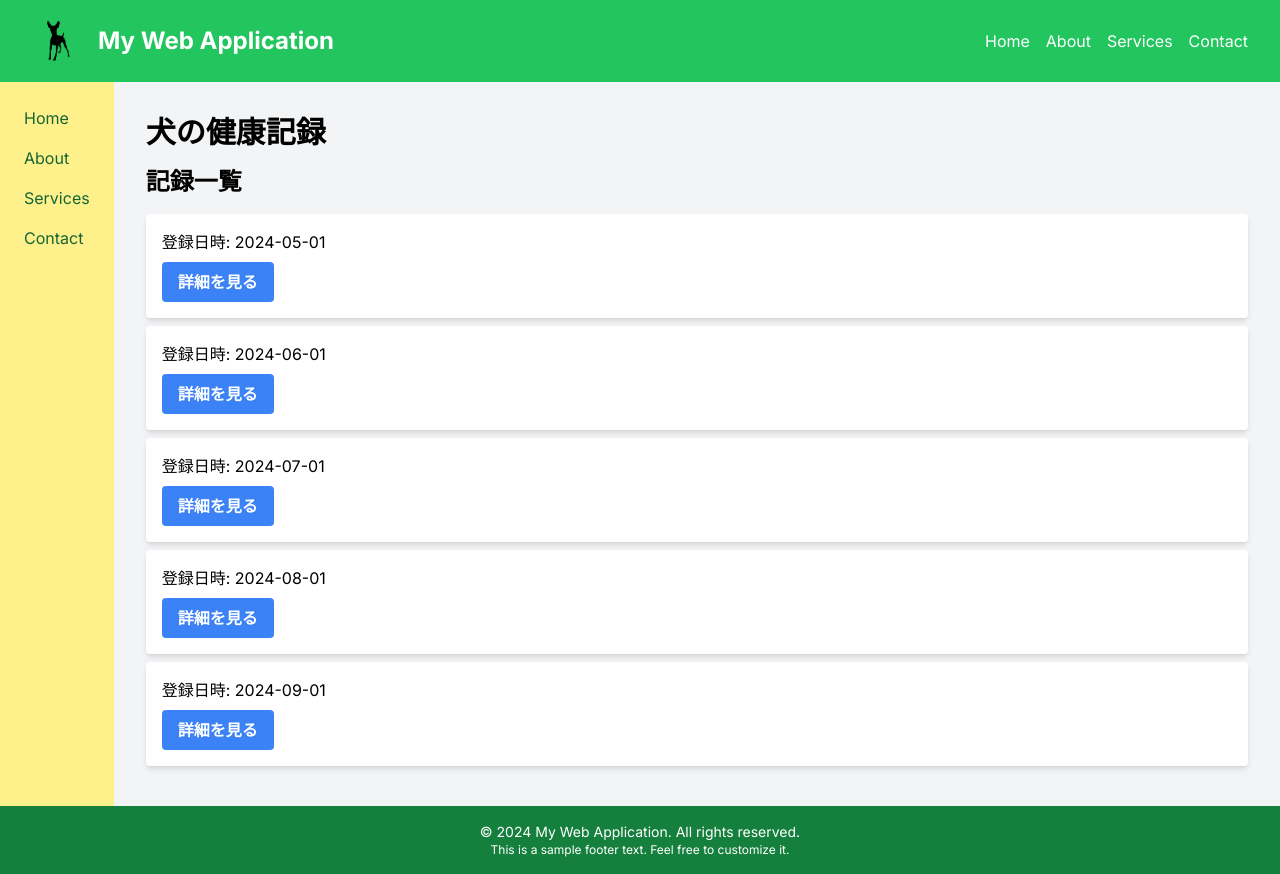
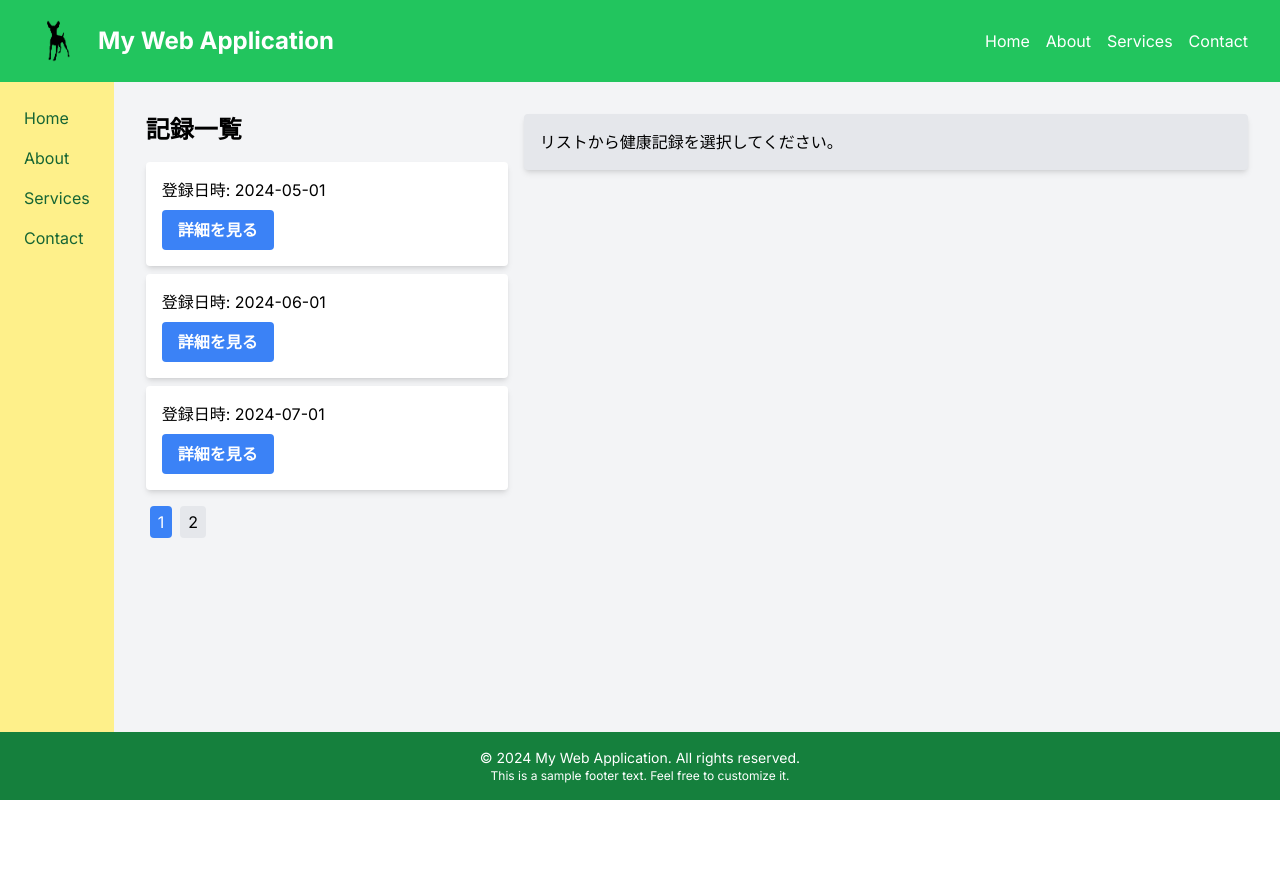
Before and after one commit to hitomiuchihi/dogs_health_manager, a Next.js app in the folder frontend/: page /health/1 in a window 1280 px wide. After the commit the page ends 800 px from the top, so only its background shows below. Built offline with nearby package versions, Linux system fonts and the light colour scheme.

Commit message:
Chart以外は大体OK

```diff
--- a/frontend/src/app/health/[id]/page.tsx
+++ b/frontend/src/app/health/[id]/page.tsx
@@ -1,27 +1,27 @@
 'use client'
 
-import React from 'react';
+import React, { useState } from 'react';
 import { useParams } from 'next/navigation';
-import { useEffect, useState } from 'react';
-import Image from 'next/image';
-import dogs from '@/dummyData/dogsDummyData'
 import Header from '@/components/public/Header';
 import Sidebar from '@/components/public/Sidebar';
 import Footer from '@/components/public/Footer';
-import Dog from '@/types/dogData'
+import HealthData from '@/types/healthData';
 import healthData from '@/dummyData/healthDummyData';
-import HealthData from '@/types/healthData';
 import HealthList from '@/components/healthPage/HealthList';
-import StatusChart from '@/components/healthPage/StatusChart';
-import StoolChart from '@/components/healthPage/StoolChart';
-import WeightChart from '@/components/healthPage/WeightChart';
 
 const HealthPage = () => {
     const params = useParams();
     const id = Number(params.id);
 
+    // ページング用の状態
+    const [currentPage, setCurrentPage] = useState(1);
+    const itemsPerPage = 3; // 1ページに表示する項目数
+
     // 指定した dogId に一致するデータをフィルタリング
     const filteredData: HealthData[] = healthData.filter(data => data.dogId === id);
+
+    // 現在のページに表示されるデータ
+    const paginatedData = filteredData.slice((currentPage - 1) * itemsPerPage, currentPage * itemsPerPage);
 
     // 詳細を表示するための状態管理
     const [selectedData, setSelectedData] = useState<HealthData | null>(null);
@@ -30,23 +30,43 @@ const HealthPage = () => {
         setSelectedData(data);
     }
 
+    const handlePageChange = (pageNumber: number) => {
+        setCurrentPage(pageNumber);
+        setSelectedData(null); // ページを切り替えた時に詳細表示をリセット
+    }
+
     return(
         <div className="flex h-screen flex-col">
             <Header />
             <div className="flex flex-1">
                 <Sidebar />
-                <main className="flex-1 p-8 bg-gray-100">
-                    <h2 className="text-3xl font-semibold mb-4">犬の健康記録</h2>
-                    <HealthList data={filteredData} onDetails={handleDetails} />
-                    {selectedData && (
-                        <div className="mt-8 p-4 bg-white rounded shadow-md">
+                <main className="flex-1 p-8 bg-gray-100 flex flex-col lg:flex-row lg:space-x-4">
+                    <div className="lg:w-1/3">
+                        <HealthList
+                            data={paginatedData}
+                            onDetails={handleDetails}
+                            totalItems={filteredData.length}
+                            itemsPerPage={itemsPerPage}
+                            currentPage={currentPage}
+                            onPageChange={handlePageChange}
+                        />
+                    </div>
+                    <div className="lg:w-2/3 mt-8 lg:mt-0">
+                        {selectedData ? (
+                            <div className="p-4 bg-white rounded shadow-md">
                                 <h3 className="text-xl font-bold">詳細情報</h3>
                                 <p>登録日時: {selectedData.date.split('T')[0]}</p>
                                 <p>状態: {selectedData.status}</p>
                                 <p>便の状態: {selectedData.stool}</p>
                                 <p>体重: {selectedData.weight}kg</p>
+                                <p>メモ: {selectedData.memo}</p>
+                            </div>
+                        ) : (
+                            <div className="p-4 bg-gray-200 rounded shadow-md">
+                                <p>リストから健康記録を選択してください。</p>
                             </div>
                         )}
+                    </div>
                 </main>
             </div>
             <Footer />
@@ -54,5 +74,4 @@ const HealthPage = () => {
     )
 }
 
-
 export default HealthPage;
--- a/frontend/src/app/vaccine/[id]/page.tsx
+++ b/frontend/src/app/vaccine/[id]/page.tsx
@@ -1,38 +1,69 @@
 'use client'
 
-import React from 'react';
+import React, { useState } from 'react';
 import { useParams } from 'next/navigation';
-import { useEffect, useState } from 'react';
-import dogs from '../../../dummyData/dogsDummyData'
+import Image from 'next/image';
+import dogs from '@/dummyData/dogsDummyData';
+import vaccineData from '@/dummyData/vaccineDummyData';
 import Header from '@/components/public/Header';
 import Sidebar from '@/components/public/Sidebar';
 import Footer from '@/components/public/Footer';
-import Dog from '../../../types/dogData'
+import Dog from '@/types/dogData';
+import VaccineList from '@/components/vaccinePage/VaccineList';
+import VaccineData from '@/types/vaccineData';
 
 const VaccinePage = () => {
     const params = useParams();
     const id = Number(params.id);
 
-    console.log(id)
-// idから犬の情報を特定する
-const getDogById = (id: number): Dog | undefined => {
-    return dogs.find(dog => dog.id === id);
+    const dog = dogs.find(dog => dog.id === id);
+
+    // 指定した dogId に一致するワクチンデータをフィルタリング
+    const filteredData: VaccineData[] = vaccineData.filter(data => data.dogId === id);
+
+    // 詳細を表示するための状態管理
+    const [selectedData, setSelectedData] = useState<VaccineData | null>(null);
+
+    const handleDetails = (data: VaccineData) => {
+        setSelectedData(data);
     }
-// 特定した犬の情報を dog に格納する
-const dog = getDogById(id)
 
-console.log('取得した犬の情報', dog)
-
-return(
+    return (
         <div className="flex h-screen flex-col">
             <Header />
             <div className="flex flex-1">
                 <Sidebar />
-        <main className="flex-1 p-8 bg-gray-100">
-
-            <h2 className="text-3xl font-semibold mb-4">{dog?.name}</h2>
-            <h3>dog ID : {id}</h3>
-            <h3>birthday: {dog?.birthday}</h3>
+                <main className="flex-1 p-8 bg-gray-100 lg:flex lg:flex-row">
+                    <div className="lg:w-1/3">
+                        <h2 className="text-3xl font-semibold mb-4">{dog?.name}のワクチン記録</h2>
+                        <VaccineList data={filteredData} onDetails={handleDetails} />
+                    </div>
+                    <div className="lg:w-2/3 lg:ml-4 mt-8 lg:mt-0">
+                        {selectedData ? (
+                            <div className="p-4 bg-white rounded shadow-md">
+                                <h3 className="text-xl font-bold">詳細情報</h3>
+                                <p>ワクチンタイプ: {selectedData.vaccineType}</p>
+                                <p>接種日時: {selectedData.date.split('T')[0]}</p>
+                                <p>証明書:</p>
+                                {selectedData.certificateImage ? (
+                                    <Image
+                                        src={selectedData.certificateImage}
+                                        alt="証明書"
+                                        width={500}
+                                        height={300}
+                                    />
+                                ) : (
+                                    <div className="flex items-center justify-center w-[500px] h-[300px] bg-gray-200 text-gray-600">
+                                        証明書の画像データがありません
+                                    </div>
+                                )}
+                            </div>
+                        ) : (
+                            <div className="p-4 bg-gray-200 rounded shadow-md">
+                                <p>リストからワクチン記録を選択してください。</p>
+                            </div>
+                        )}
+                    </div>
                 </main>
             </div>
             <Footer />
@@ -40,5 +71,4 @@ return(
     )
 }
 
-
 export default VaccinePage;
--- a/frontend/src/components/healthPage/HealthList.tsx
+++ b/frontend/src/components/healthPage/HealthList.tsx
@@ -5,9 +5,31 @@ import React from 'react';
 interface HealthListProps {
     data: any[];
     onDetails: (data: any) => void;
+    totalItems: number;
+    itemsPerPage: number;
+    currentPage: number;
+    onPageChange: (pageNumber: number) => void;
 }
 
-const HealthList: React.FC<HealthListProps> = ({ data, onDetails }) => {
+const HealthList: React.FC<HealthListProps> = ({ data, onDetails, totalItems, itemsPerPage, currentPage, onPageChange }) => {
+    const totalPages = Math.ceil(totalItems / itemsPerPage);
+
+    const renderPageNumbers = () => {
+        const pageNumbers = [];
+        for (let i = 1; i <= totalPages; i++) {
+            pageNumbers.push(
+                <button
+                    key={i}
+                    className={`mx-1 px-2 py-1 rounded ${i === currentPage ? 'bg-blue-500 text-white' : 'bg-gray-200'}`}
+                    onClick={() => onPageChange(i)}
+                >
+                    {i}
+                </button>
+            );
+        }
+        return pageNumbers;
+    };
+
     return (
         <div>
             <h2 className="text-2xl font-semibold mb-4">記録一覧</h2>
@@ -24,6 +46,9 @@ const HealthList: React.FC<HealthListProps> = ({ data, onDetails }) => {
                     </li>
                 ))}
             </ul>
+            <div className="mt-4">
+                {renderPageNumbers()}
+            </div>
         </div>
     );
 }
--- /dev/null
+++ b/frontend/src/components/vaccinePage/VaccineList.tsx
@@ -0,0 +1,54 @@
+'use client'
+
+import React, { useState } from 'react';
+import VaccineData from '@/types/vaccineData';
+
+interface VaccineListProps {
+    data: VaccineData[];
+    onDetails: (data: VaccineData) => void;
+}
+
+const VaccineList: React.FC<VaccineListProps> = ({ data, onDetails }) => {
+    const [currentPage, setCurrentPage] = useState(1);
+    const itemsPerPage = 4;
+
+    const totalPages = Math.ceil(data.length / itemsPerPage);
+    const currentData = data.slice((currentPage - 1) * itemsPerPage, currentPage * itemsPerPage);
+
+    const handlePageChange = (page: number) => {
+        setCurrentPage(page);
+    }
+
+    return (
+        <div>
+            <h2 className="text-2xl font-semibold mb-4">ワクチン記録一覧</h2>
+            <ul>
+                {currentData.map(item => (
+                    <li key={item.id} className="mb-2 p-4 bg-white rounded shadow-md">
+                        <p>接種日時: {item.date.split('T')[0]}</p>
+                        <p>ワクチンタイプ: {item.vaccineType}</p>
+                        <button
+                            className="mt-2 bg-blue-500 hover:bg-blue-600 text-white font-bold py-2 px-4 rounded"
+                            onClick={() => onDetails(item)}
+                        >
+                            詳細を見る
+                        </button>
+                    </li>
+                ))}
+            </ul>
+            <div className="flex justify-center mt-4">
+                {Array.from({ length: totalPages }, (_, index) => (
+                    <button
+                        key={index + 1}
+                        className={`px-4 py-2 mx-1 ${index + 1 === currentPage ? 'bg-blue-500 text-white' : 'bg-gray-300'}`}
+                        onClick={() => handlePageChange(index + 1)}
+                    >
+                        {index + 1}
+                    </button>
+                ))}
+            </div>
+        </div>
+    );
+}
+
+export default VaccineList;
--- a/frontend/src/dummyData/healthDummyData.ts
+++ b/frontend/src/dummyData/healthDummyData.ts
@@ -7,7 +7,8 @@ const healthData: HealthData[] = [
         status: '元気',
         stool: '快便',
         weight: 2.2,
-        date: '2024-05-01T10:00:00Z'
+        date: '2024-05-01T10:00:00Z',
+        memo: 'メモメモメモ'
     },
     {
         id: 2,
@@ -15,7 +16,8 @@ const healthData: HealthData[] = [
         status: '元気',
         stool: '快便',
         weight: 2.1,
-        date: '2024-06-01T10:00:00Z'
+        date: '2024-06-01T10:00:00Z',
+        memo: 'メモメモメモ'
     },
     {
         id: 3,
@@ -23,7 +25,8 @@ const healthData: HealthData[] = [
         status: '元気',
         stool: '快便',
         weight: 2.2,
-        date: '2024-07-01T10:00:00Z'
+        date: '2024-07-01T10:00:00Z',
+        memo: 'メモメモメモ'
     },
     {
         id: 4,
@@ -31,7 +34,8 @@ const healthData: HealthData[] = [
         status: '元気',
         stool: '快便',
         weight: 2.0,
-        date: '2024-08-01T10:00:00Z'
+        date: '2024-08-01T10:00:00Z',
+        memo: 'メモメモメモ'
     },
     {
         id: 5,
@@ -39,7 +43,8 @@ const healthData: HealthData[] = [
         status: '元気',
         stool: '快便',
         weight: 2.1,
-        date: '2024-09-01T10:00:00Z'
+        date: '2024-09-01T10:00:00Z',
+        memo: 'メモメモメモ'
     },
     {
         id: 6,
@@ -47,7 +52,8 @@ const healthData: HealthData[] = [
         status: '元気',
         stool: '快便',
         weight: 5.0,
-        date: '2024-05-01T10:00:00Z'
+        date: '2024-05-01T10:00:00Z',
+        memo: 'メモメモメモ'
     },
     {
         id: 7,
@@ -55,7 +61,8 @@ const healthData: HealthData[] = [
         status: '元気',
         stool: '快便',
         weight: 4.8,
-        date: '2024-06-01T10:00:00Z'
+        date: '2024-06-01T10:00:00Z',
+        memo: 'メモメモメモ'
     },
     {
         id: 8,
@@ -63,7 +70,8 @@ const healthData: HealthData[] = [
         status: '元気',
         stool: '快便',
         weight: 5.1,
-        date: '2024-07-01T10:00:00Z'
+        date: '2024-07-01T10:00:00Z',
+        memo: 'メモメモメモ'
     },
     {
         id: 9,
@@ -71,7 +79,8 @@ const healthData: HealthData[] = [
         status: '元気',
         stool: '快便',
         weight: 5.0,
-        date: '2024-08-01T10:00:00Z'
+        date: '2024-08-01T10:00:00Z',
+        memo: 'メモメモメモ'
     },
     {
         id: 10,
@@ -79,7 +88,8 @@ const healthData: HealthData[] = [
         status: '元気',
         stool: '快便',
         weight: 4.9,
-        date: '2024-09-01T10:00:00Z'
+        date: '2024-09-01T10:00:00Z',
+        memo: 'メモメモメモ'
     },
 ]
 
--- a/frontend/src/types/healthData.ts
+++ b/frontend/src/types/healthData.ts
@@ -8,6 +8,7 @@ interface HealthData{
     stool: Stool;
     weight: number;
     date: string; // ISO 8601形式
+    memo?: string
 }
 
 export default HealthData;
```
Lines whose indentation alone changed are shown as unchanged.
